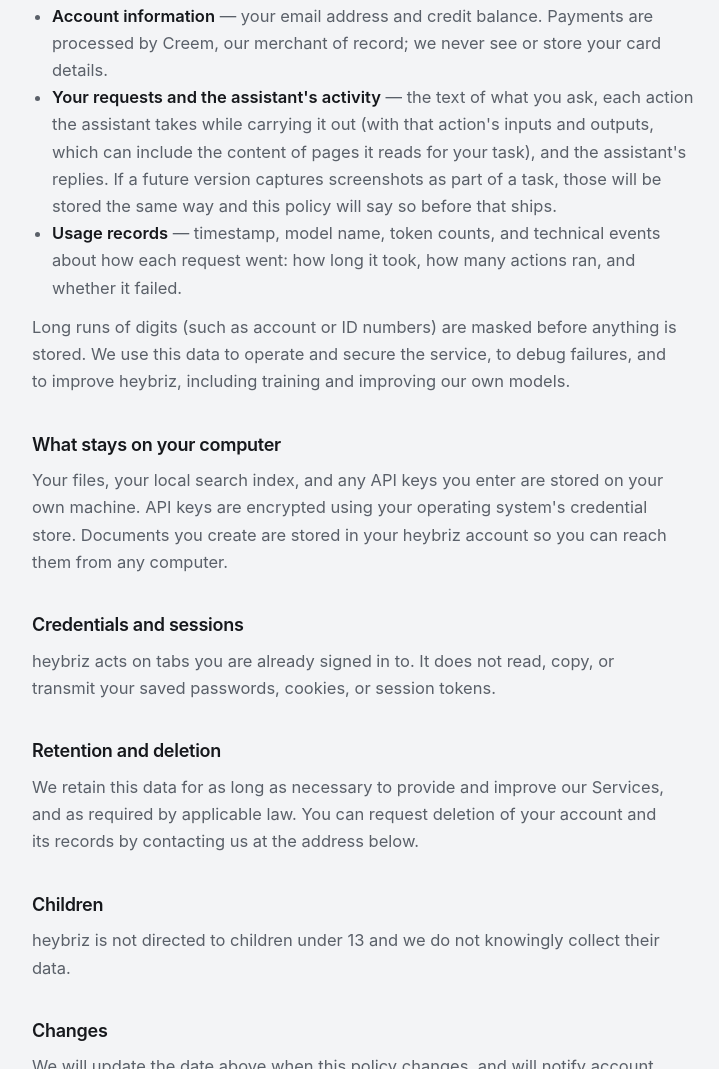
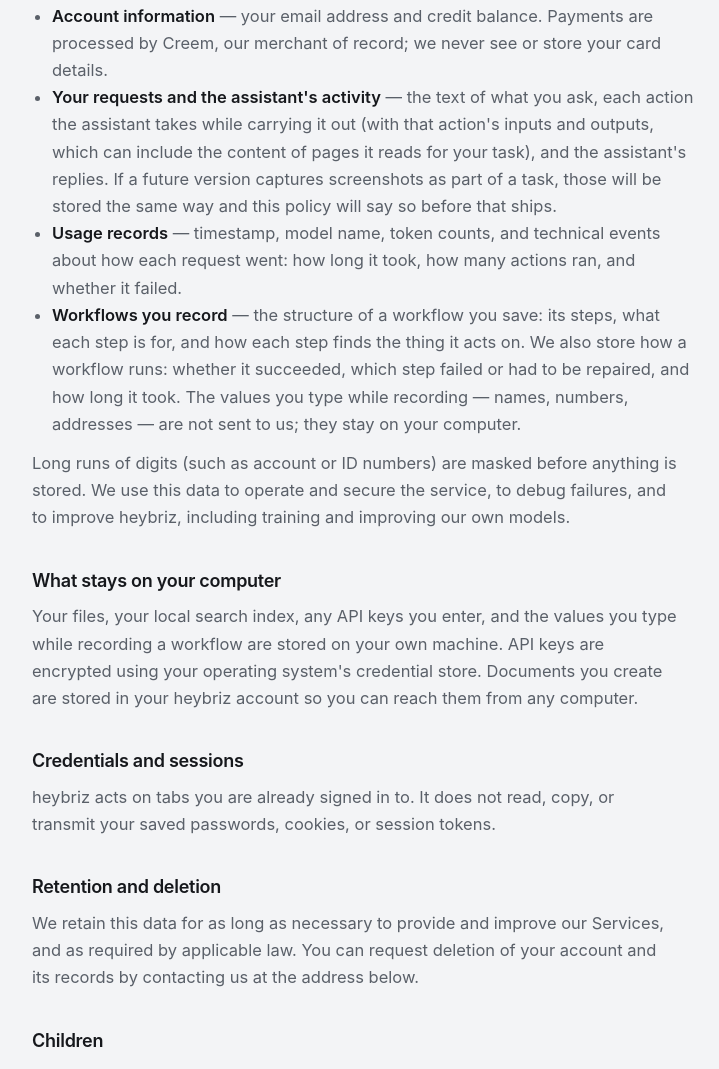
Before and after one commit to nxtco/heybriz-site, a plain HTML site: page privacy.html in a window 1280 px wide. Shown: the part 1111-2180 px from the top of the page, without its empty margins (248-967 px from the left). Drawn offline with Linux system fonts and the light colour scheme.

Commit message:
Disclose workflow collection: structure and run outcomes, not values
Adds a fourth bullet to "What we store on our servers" covering recorded
workflows: the steps, each step's purpose, and how each step finds the element
it acts on — plus how a run went (success, which step was repaired, duration).
States plainly that the values typed while recording are not sent, and repeats
that in "What stays on your computer".

The policy ships before the code that collects, so nothing is applied
retroactively. "not sent to us" is now a commitment the recorder must honor.

```diff
--- a/privacy.html
+++ b/privacy.html
@@ -47,7 +47,7 @@
   </div>
 
   <h1>Privacy Policy</h1>
-  <p class="stamp">Last updated: 2026-08-19</p>
+  <p class="stamp">Last updated: 2026-08-21</p>
 
   <p>
     heybriz is a desktop assistant that operates your web browser on your instruction.
@@ -96,6 +96,11 @@
       and this policy will say so before that ships.</li>
     <li><b>Usage records</b> — timestamp, model name, token counts, and technical events about how
       each request went: how long it took, how many actions ran, and whether it failed.</li>
+    <li><b>Workflows you record</b> — the structure of a workflow you save: its steps, what each
+      step is for, and how each step finds the thing it acts on. We also store how a workflow
+      runs: whether it succeeded, which step failed or had to be repaired, and how long it took.
+      The values you type while recording — names, numbers, addresses — are not sent to us; they
+      stay on your computer.</li>
   </ul>
   <p>
     Long runs of digits (such as account or ID numbers) are masked before anything is stored.
@@ -105,7 +110,8 @@
 
   <h2>What stays on your computer</h2>
   <p>
-    Your files, your local search index, and any API keys you enter are stored on your own machine.
+    Your files, your local search index, any API keys you enter, and the values you type while
+    recording a workflow are stored on your own machine.
     API keys are encrypted using your operating system's credential store. Documents you create are
     stored in your heybriz account so you can reach them from any computer.
   </p>
```
Also changed, not shown: index.html (+2 -3 lines).
